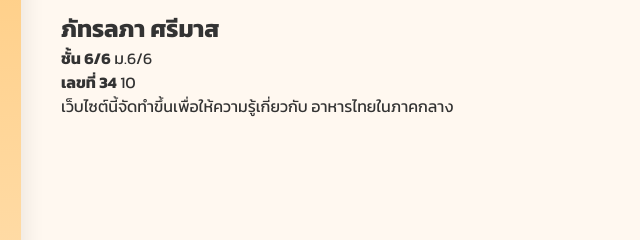
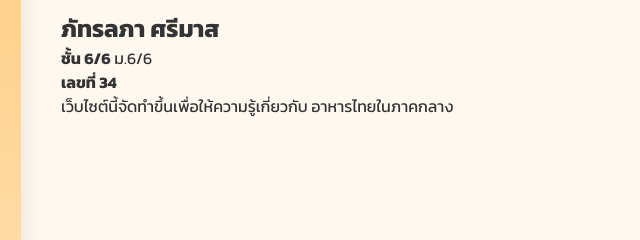
Before and after one commit to elysialuminaaaa/centralfood, a website: page about.html in a window 1280 px wide. Shown: the part 293-533 px from the top of the page, 239-879 px from the left. Drawn offline with Linux system fonts and the light colour scheme.

Commit message:
Update about.html

```diff
--- a/about.html
+++ b/about.html
@@ -34,7 +34,7 @@
           <h2>ภัทรลภา ศรีมาส</h2>
 
           <p><strong>ชั้น 6/6</strong> ม.6/6</p>
-          <p><strong>เลขที่ 34</strong> 10</p>
+          <p><strong>เลขที่ 34</strong> </p>
           <p>เว็บไซต์นี้จัดทำขึ้นเพื่อให้ความรู้เกี่ยวกับ อาหารไทยในภาคกลาง</p>
         </div>
       </main>
```
